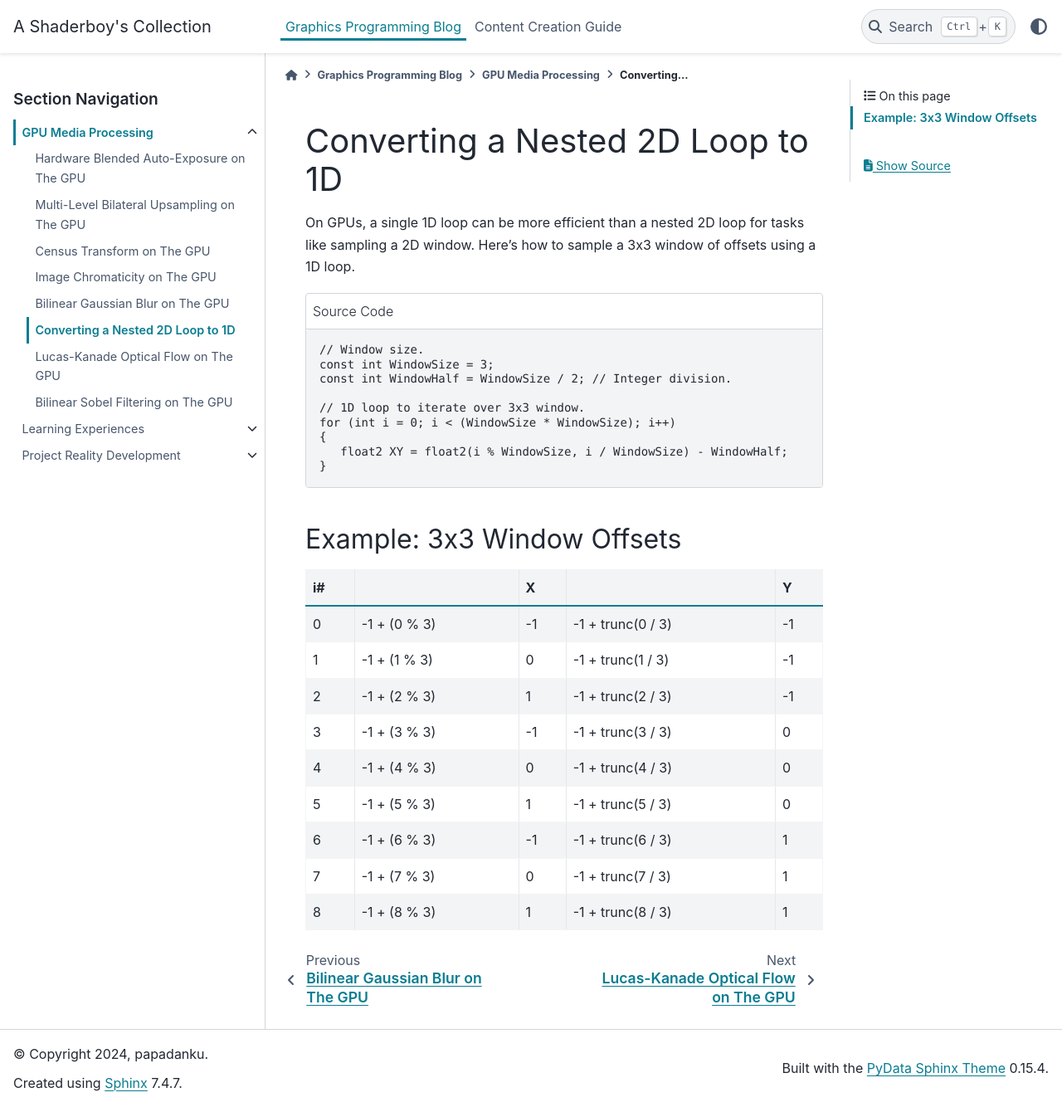
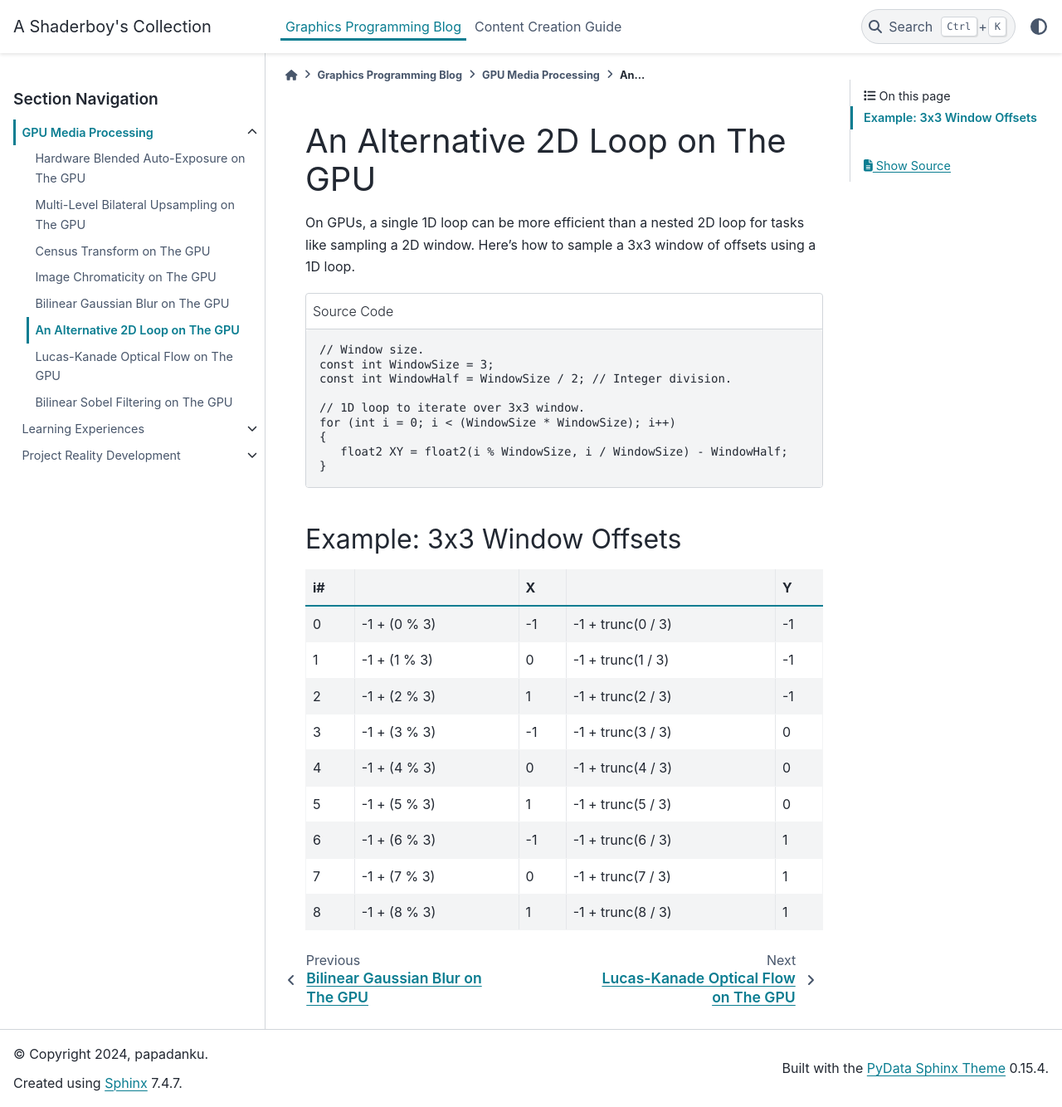
Before and after one commit to papadanku/papadanku.github.io, a Sphinx documentation site: the page built from doc/source/blog/gpu/loops.rst, in a window 1280 px wide and 1334 px high. Shown: the whole window at 83% size. Built offline with Sphinx 7.4.7 and the PyData theme 0.15.4, drawn with Linux system fonts in a browser that asks for light colours.

Commit message:
Update loops.rst

```diff
--- a/doc/source/blog/gpu/loops.rst
+++ b/doc/source/blog/gpu/loops.rst
@@ -1,5 +1,5 @@
 
-Converting a Nested 2D Loop to 1D
+An Alternative 2D Loop on The GPU
 =================================
 
 On GPUs, a single 1D loop can be more efficient than a nested 2D loop for tasks like sampling a 2D window. Here's how to sample a 3x3 window of offsets using a 1D loop.
```
